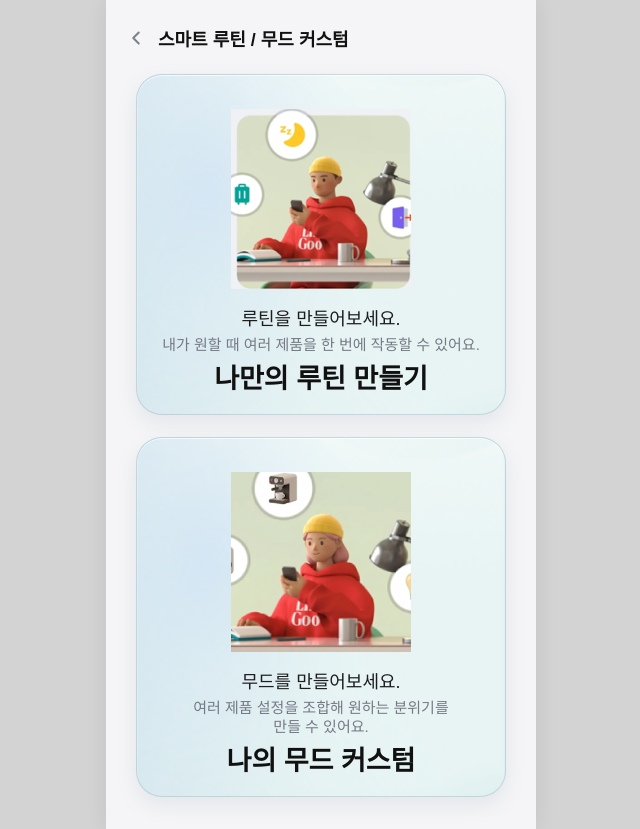
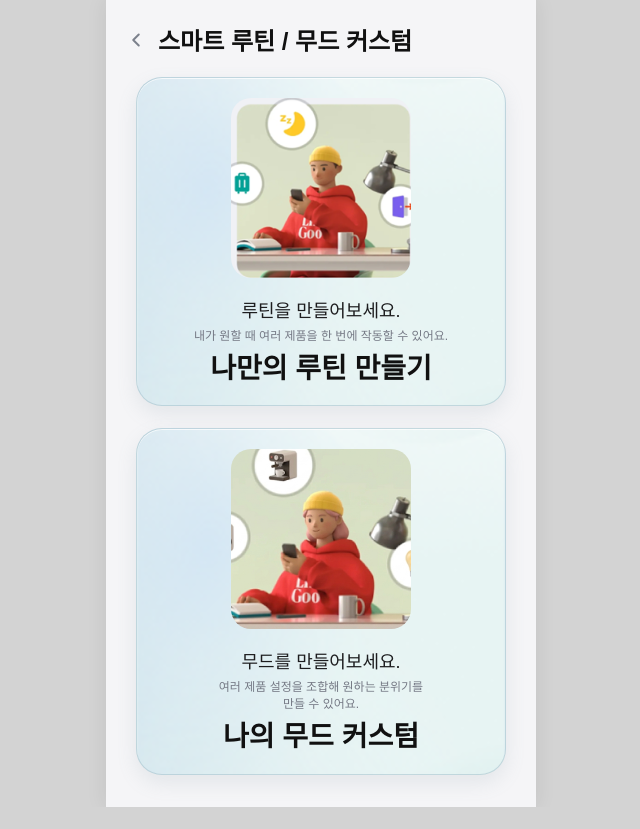
Before and after one commit to lgdx-finalpj/TheX_frontend, a React (Vite) app: page /smartroutine/create in a window 1280 px wide. Shown: the whole page, without its empty margins (319-959 px from the left). After the commit the page ends 807 px from the top, so only its background shows below. Built offline with nearby package versions, Linux system fonts and the light colour scheme; no server answers; a web font is replaced by a local one.

Commit message:
style: mood custom 생성/제품선택/헤더 UI 정리

```diff
--- a/src/components/SmartRoutineHeader.css
+++ b/src/components/SmartRoutineHeader.css
@@ -42,7 +42,7 @@
 
 .smart-routine-title {
   margin: 0;
-  font-size: 18px;
+  font-size: 24px;
   font-weight: 800;
   color: #111111;
 }
--- a/src/pages/MoodCustomProductPage.tsx
+++ b/src/pages/MoodCustomProductPage.tsx
@@ -1,9 +1,14 @@
+import { fetchMyProductList } from "@/api/moodCustomApi";
+import {
+  getAvailableProductCodes,
+  type UserProductCode,
+} from "@/api/moodCustomMapper";
+import { getApiErrorMessage } from "@/api/httpClient";
 import SmartRoutineHeader from "@/components/SmartRoutineHeader";
 import MobileLayout from "@/layouts/MobileLayout";
 import { displayOnlyProductOptions } from "@/state/moodCustom.constants";
-import { getAvailableUserProducts } from "@/state/moodCustom.utils";
 import { useMoodCustomDraft } from "@/state/useMoodCustomDraft";
-import { useEffect } from "react";
+import { useEffect, useMemo, useState } from "react";
 import { useNavigate } from "react-router-dom";
 import "./SmartRoutineShared.css";
 import "./MoodCustomFlow.css";
@@ -16,13 +21,57 @@ export default function MoodCustomProductPage() {
   const configuredTypes = draft.custom_product
     .filter((product) => product.config !== null)
     .map((product) => product.product_type);
-  const availableProducts = getAvailableUserProducts(draft.user_id);
+  const [availableProductCodes, setAvailableProductCodes] = useState<
+    Set<UserProductCode>
+  >(new Set());
+  const [isProductsLoading, setIsProductsLoading] = useState(false);
+  const [productsError, setProductsError] = useState<string | null>(null);
 
   useEffect(() => {
     if (!hasMoodSelection) {
       navigate("/smartroutine/mood-custom", { replace: true });
+      return;
     }
+
+    let isActive = true;
+    setIsProductsLoading(true);
+    setProductsError(null);
+
+    fetchMyProductList()
+      .then((response) => {
+        if (!isActive) {
+          return;
+        }
+
+        setAvailableProductCodes(getAvailableProductCodes(response));
+      })
+      .catch((error) => {
+        if (!isActive) {
+          return;
+        }
+
+        setProductsError(
+          getApiErrorMessage(error, "제품 목록을 불러오지 못했습니다."),
+        );
+      })
+      .finally(() => {
+        if (isActive) {
+          setIsProductsLoading(false);
+        }
+      });
+
+    return () => {
+      isActive = false;
+    };
   }, [hasMoodSelection, navigate]);
+
+  const visibleProductOptions = useMemo(
+    () =>
+      displayOnlyProductOptions.filter((option) =>
+        availableProductCodes.has(option.product_code as UserProductCode),
+      ),
+    [availableProductCodes],
+  );
 
   return (
     <MobileLayout>
@@ -33,14 +82,15 @@ export default function MoodCustomProductPage() {
         />
 
         <main className="product-select-page">
+          {isProductsLoading ? <p>제품을 불러오는 중...</p> : null}
+          {productsError ? (
+            <p role="alert" className="mood-action-feedback-error">
+              {productsError}
+            </p>
+          ) : null}
+
           <div className="product-option-grid">
-            {displayOnlyProductOptions
-              .filter((option) =>
-                availableProducts.some(
-                  (product) => product.product_code === option.product_code,
-                ),
-              )
-              .map((option) => {
+            {visibleProductOptions.map((option) => {
               const isSelectable = option.id !== "fridge";
               const alreadySelected = isSelectable
                 ? selectedTypes.includes(option.id)
@@ -48,7 +98,8 @@ export default function MoodCustomProductPage() {
               const isConfigured = isSelectable
                 ? configuredTypes.includes(option.id)
                 : false;
-                const isDisabled = !isSelectable || isConfigured;
+              const isDisabled =
+                !isSelectable || isConfigured || alreadySelected || isProductsLoading;
               const stateClassName = isConfigured
                 ? "completed"
                 : alreadySelected
--- a/src/pages/SmartRoutineCreatePage.css
+++ b/src/pages/SmartRoutineCreatePage.css
@@ -9,7 +9,7 @@
   width: 100%;
   border: 1px solid rgba(164, 194, 205, 0.55);
   border-radius: 26px;
-  padding: 34px 20px 18px;
+  padding: 20px;
   background-color: #e8f4f8;
   background-image: url("../assets/background_color1.png");
   background-position: center;
@@ -35,6 +35,7 @@
 .smart-routine-option-image {
   width: 180px;
   height: 180px;
+  border-radius: 20px;
   object-fit: cover;
   display: block;
   margin: 0 auto 18px;
@@ -48,7 +49,6 @@
   margin: 0 0 4px;
   font-size: 18px;
   font-weight: 500;
-  line-height: 1.35;
   color: #1d1d1f;
 }
 
@@ -56,14 +56,13 @@
   margin: 0;
   white-space: pre-line;
   color: #757985;
-  line-height: 1.28;
-  font-size: 15px;
+  font-size: 12px;
 }
 
 .smart-routine-option-title {
   margin: 0;
-  font-size: 27px;
-  font-weight: 800;
+  font-size: 28px;
+  font-weight: 600;
   line-height: 1.16;
   color: #111111;
 }
```
Lines whose indentation alone changed are shown as unchanged.
